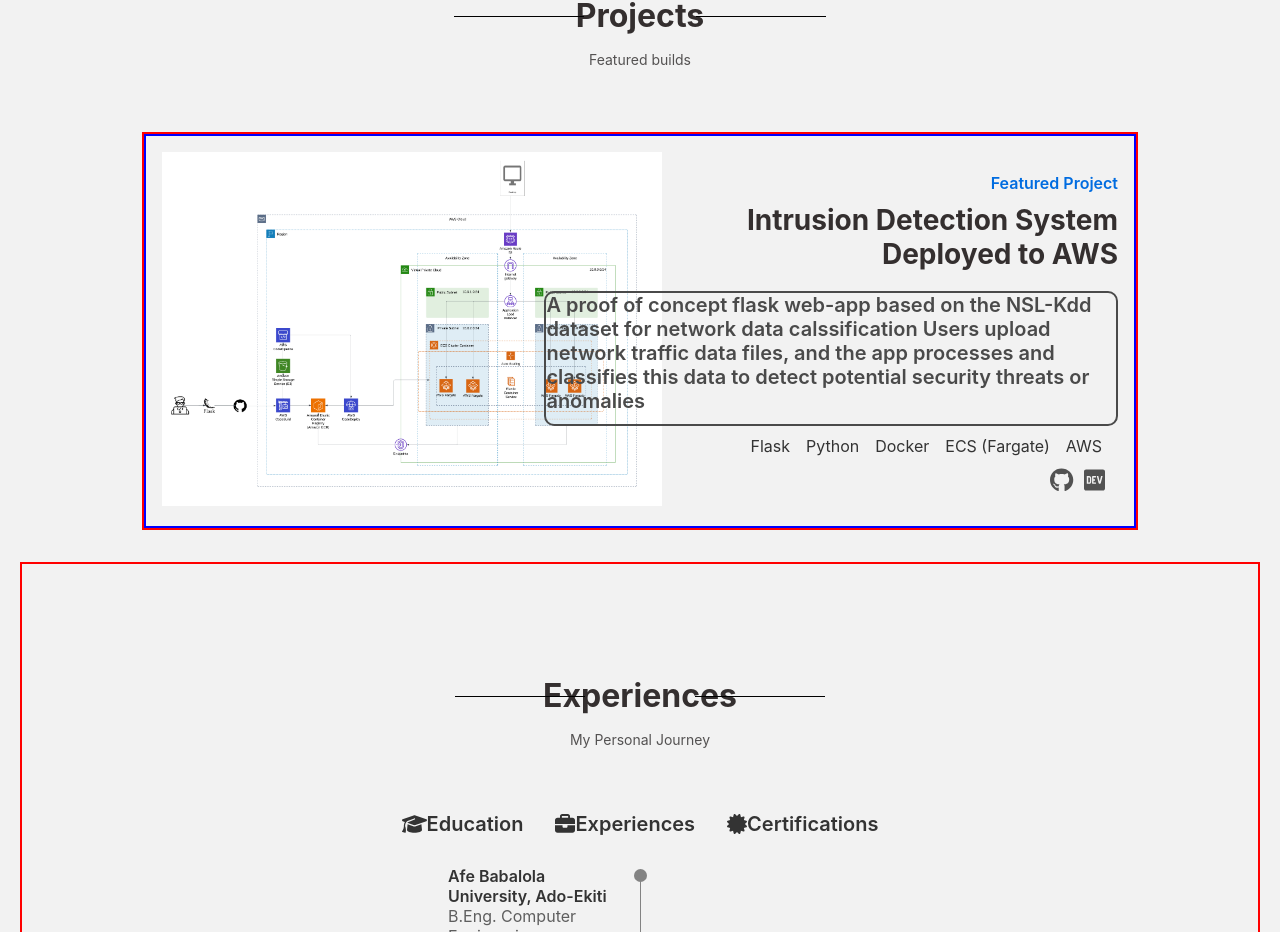
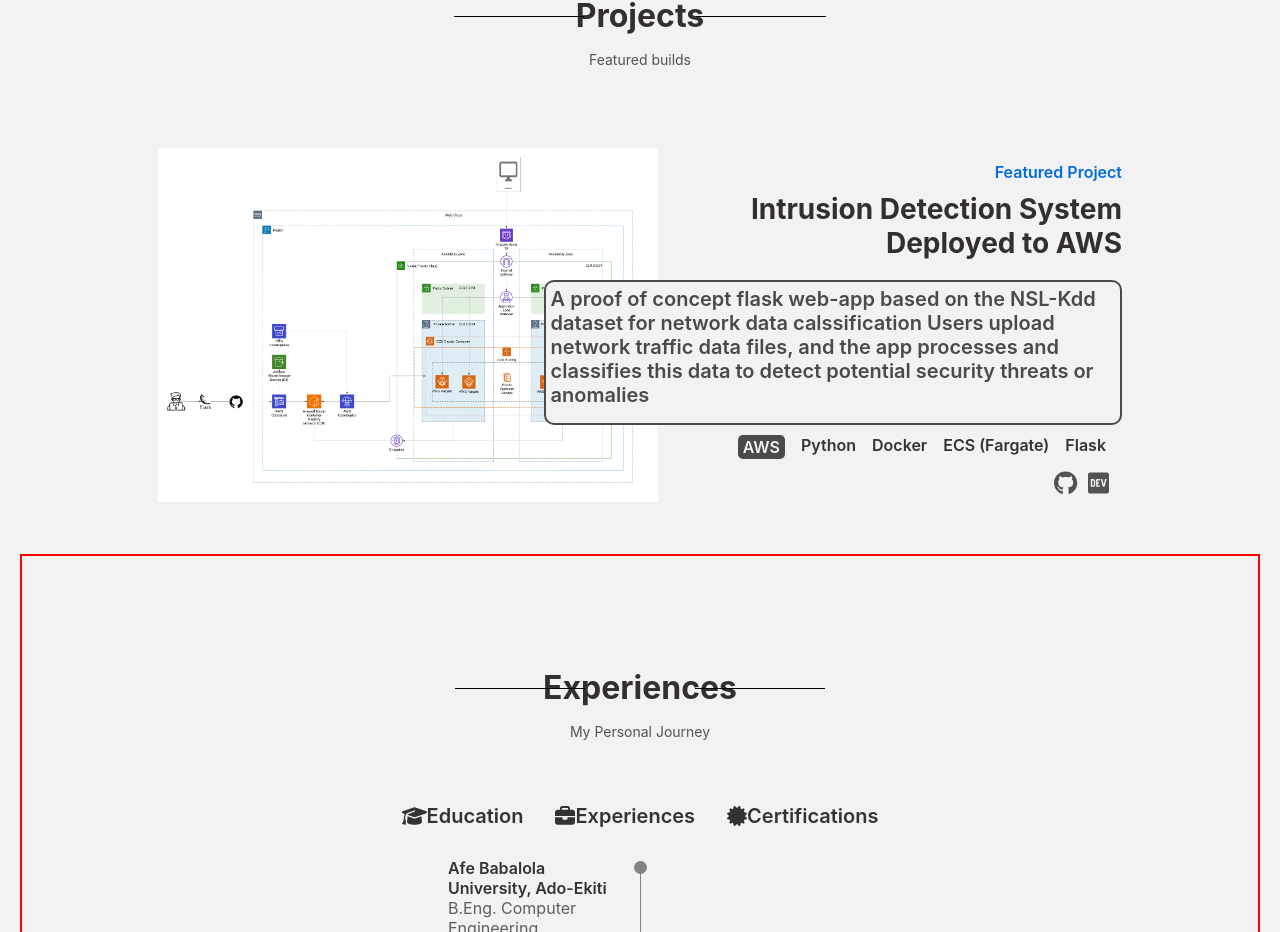
Before and after one commit to VSI12/Portfolio_v2, a Next.js app: page / in a window 1280 px wide. Shown: the part 1409-2341 px from the top of the page. Built offline with nearby package versions, Linux system fonts and the light colour scheme; no server answers.

Commit message:
project data complete

```diff
--- a/src/components/Projects/Projects.jsx
+++ b/src/components/Projects/Projects.jsx
@@ -27,16 +27,18 @@
               Deployed to AWS
               </div>
               <div className={styles.projects__description}>
-              A proof of concept flask web-app based on the NSL-Kdd dataset for network data calssification
-              Users upload network traffic data files, and the app processes and classifies this data to detect potential security threats or anomalies
+              <p className={styles.projects__text}>
+                A proof of concept flask web-app based on the NSL-Kdd dataset for network data calssification
+                Users upload network traffic data files, and the app processes and classifies this data to detect potential security threats or anomalies
+              </p>
               </div>
               <div className={styles.projects__techstacks}>
                 <ul className={styles.techstacks__list}>
-                  <li>Flask</li>
+                  <li className={styles.AWS}>AWS</li>
                   <li>Python</li>
                   <li>Docker</li>
                   <li>ECS (Fargate)</li>
-                  <li>AWS</li>
+                  <li>Flask</li>
                 </ul>
               </div>
               <div className={styles.projects__links}>
--- a/src/components/Projects/projects.module.css
+++ b/src/components/Projects/projects.module.css
@@ -44,14 +44,10 @@
 
 .projects__container {
   max-width:996px;
-  /* display: flex;
-  justify-content:center; */
   margin-bottom: 50px;
   margin: 0 auto;  /* Center the container */
-  border: 2px solid red;
 }
 .projects__card{
-  border: 2px solid blue;
   display: grid;
   grid-template-columns: repeat(5, 1fr);
   padding: 1rem;
@@ -82,6 +78,13 @@
 
   .techstacks__list li{
     margin-right: 1rem;        /* Adds space between list items */
+    font-weight: 600;
+  }
+  .AWS{
+    background-color: #4A4A4A;
+    color: #f2f2f2;
+    padding: 2px 5px;
+    border-radius: 5px;
   }
 
 .projects__title{
@@ -105,6 +108,10 @@
   padding-bottom: 11px;
   border: 2px solid #4A4A4A;
   border-radius: 10px;
+  background-color: #f2f2f2;
+}
+.projects__text{
+  padding: 5px;
 }
 .projects__links{
   display: flex;
```
